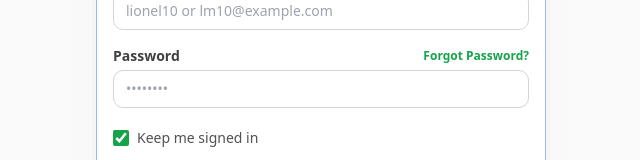
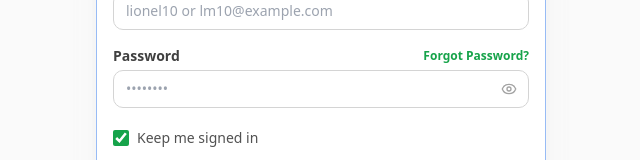
Before and after one commit to sadman-samadhan/kickoff, a Next.js app: page /login in a window 1280 px wide. Shown: the part 424-584 px from the top of the page, without its empty margins (319-959 px from the left). Built offline with nearby package versions, Linux system fonts and the light colour scheme; no server answers.

Commit message:
implement login page with support for email or username authentication

```diff
--- a/app/(auth)/login/page.tsx
+++ b/app/(auth)/login/page.tsx
@@ -5,7 +5,7 @@
 import { createClient } from '@/lib/supabase/client'
 import { useRouter } from 'next/navigation'
 import Link from 'next/link'
-import { Loader2 } from 'lucide-react'
+import { Loader2, Eye, EyeOff } from 'lucide-react'
 import Image from 'next/image'
 import { Card, CardContent, CardDescription, CardHeader, CardTitle, CardFooter } from '@/components/ui/card'
 import { Button } from '@/components/ui/button'
@@ -22,6 +22,7 @@
 
   const [error, setError] = useState('')
   const [isLoading, setIsLoading] = useState(false)
+  const [showPassword, setShowPassword] = useState(false)
 
   const handleSubmit = async (e: React.FormEvent) => {
     e.preventDefault()
@@ -115,13 +116,22 @@
                     Forgot Password?
                   </Link>
                 </div>
-                <input
-                  type="password"
-                  className="w-full px-3 py-2 border border-neutral-300 rounded-lg focus:ring-2 focus:ring-green-500 focus:border-green-500 outline-none transition-all text-sm"
-                  placeholder="••••••••"
-                  value={formData.password}
-                  onChange={(e) => setFormData({ ...formData, password: e.target.value })}
-                />
+                <div className="relative">
+                  <input
+                    type={showPassword ? "text" : "password"}
+                    className="w-full pl-3 pr-10 py-2 border border-neutral-300 rounded-lg focus:ring-2 focus:ring-green-500 focus:border-green-500 outline-none transition-all text-sm"
+                    placeholder="••••••••"
+                    value={formData.password}
+                    onChange={(e) => setFormData({ ...formData, password: e.target.value })}
+                  />
+                  <button
+                    type="button"
+                    onClick={() => setShowPassword(!showPassword)}
+                    className="absolute right-3 top-1/2 -translate-y-1/2 text-neutral-400 hover:text-neutral-600 focus:outline-none"
+                  >
+                    {showPassword ? <EyeOff className="w-4 h-4" /> : <Eye className="w-4 h-4" />}
+                  </button>
+                </div>
               </div>
 
               {/* Keep Signed In */}
```
